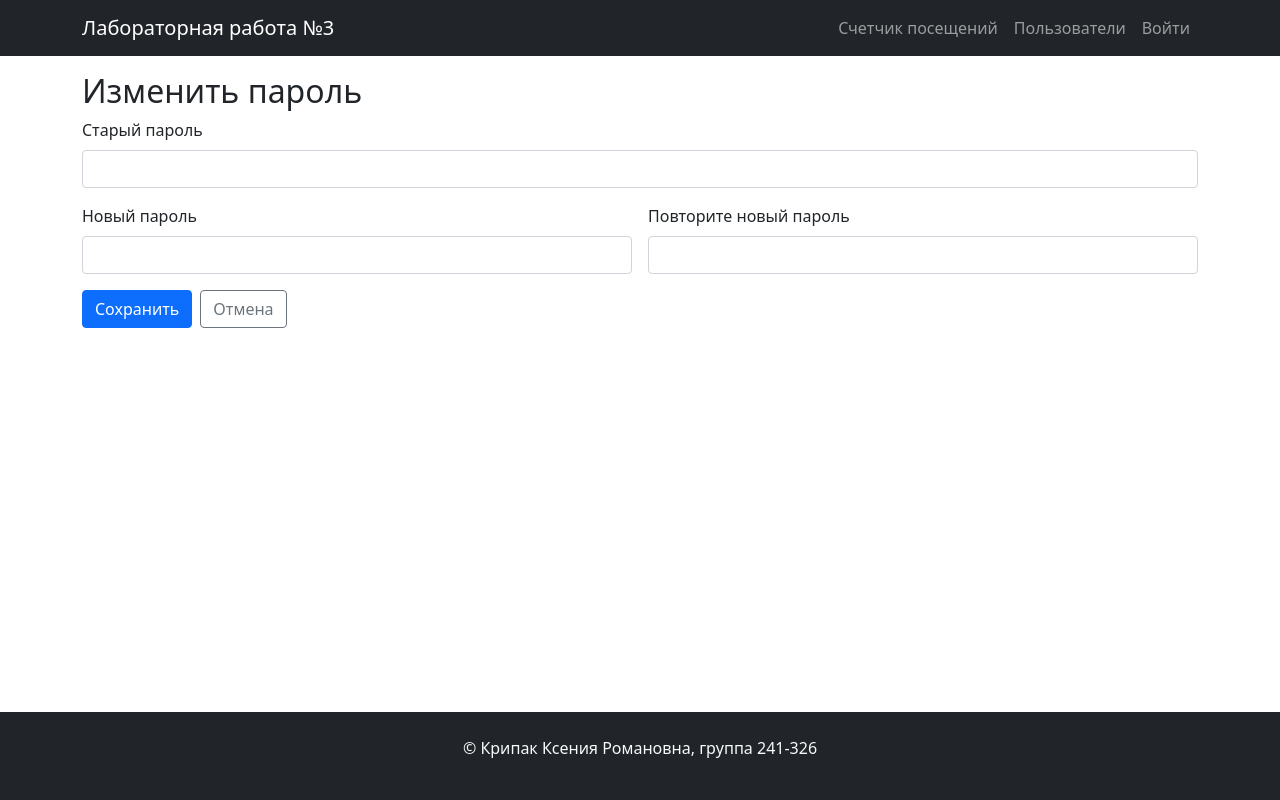
After one commit to xseniaKri/web_labs, a Python web app: template app/templates/change_own_password.html in a window 1280 px wide. The commit adds this page. Run offline with Jinja, Linux system fonts and the light colour scheme; the template is opened without the code that fills it, so the values that code supplies are empty.

Commit message:
feat: добавила смену пароля

```diff
--- a/app/templates/base.html
+++ b/app/templates/base.html
@@ -36,6 +36,11 @@
                     <li class="nav-item">
                     <a class="nav-link" aria-current="page" href="{{ url_for('main.secret') }}">
                         Секретная страница
+                    </a>
+                    </li>
+                    <li class="nav-item">
+                    <a class="nav-link" aria-current="page" href="{{ url_for('main.change_own_password') }}">
+                        Изменить пароль
                     </a>
                     </li>
                     <li class="nav-item">
--- /dev/null
+++ b/app/templates/change_own_password.html
@@ -0,0 +1,36 @@
+{% extends "base.html" %}
+
+{% block content %}
+<h2>Изменить пароль</h2>
+
+<form method="post" class="row g-3">
+  <div class="col-12">
+    <label for="old_password" class="form-label">Старый пароль</label>
+    <input id="old_password" type="password" name="old_password" class="form-control {% if errors.get('old_password') %}is-invalid{% endif %}" required>
+    {% if errors.get('old_password') %}
+    <div class="invalid-feedback">{{ errors.get('old_password') }}</div>
+    {% endif %}
+  </div>
+
+  <div class="col-md-6">
+    <label for="new_password" class="form-label">Новый пароль</label>
+    <input id="new_password" type="password" name="new_password" class="form-control {% if errors.get('new_password') %}is-invalid{% endif %}" required>
+    {% if errors.get('new_password') %}
+    <div class="invalid-feedback">{{ errors.get('new_password') }}</div>
+    {% endif %}
+  </div>
+
+  <div class="col-md-6">
+    <label for="new_password_confirm" class="form-label">Повторите новый пароль</label>
+    <input id="new_password_confirm" type="password" name="new_password_confirm" class="form-control {% if errors.get('new_password_confirm') %}is-invalid{% endif %}" required>
+    {% if errors.get('new_password_confirm') %}
+    <div class="invalid-feedback">{{ errors.get('new_password_confirm') }}</div>
+    {% endif %}
+  </div>
+
+  <div class="col-12 d-flex gap-2">
+    <button type="submit" class="btn btn-primary">Сохранить</button>
+    <a href="{{ url_for('main.index') }}" class="btn btn-outline-secondary">Отмена</a>
+  </div>
+</form>
+{% endblock %}
```
Also changed, not shown: app/routes.py (+36 -0 lines).
